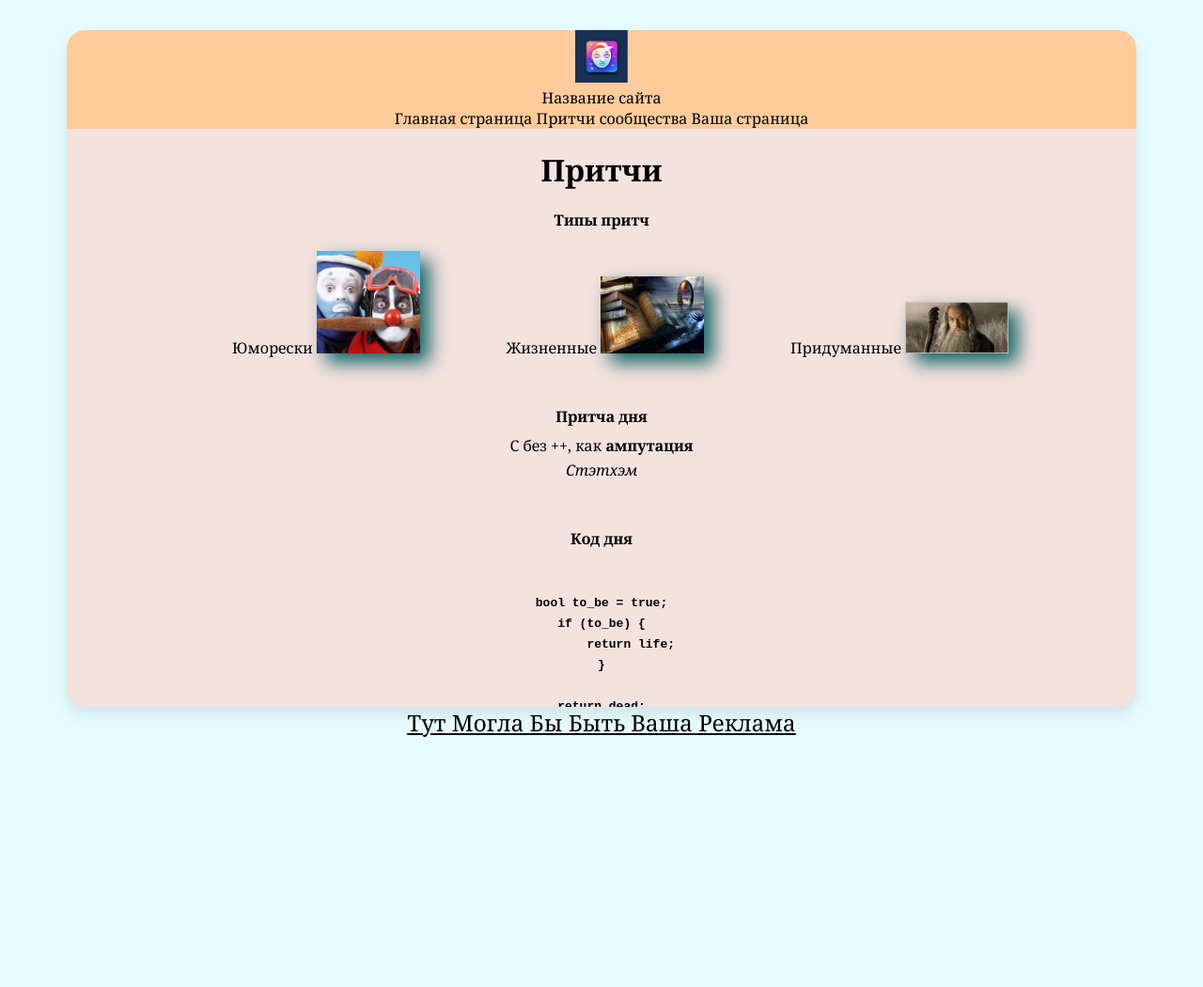
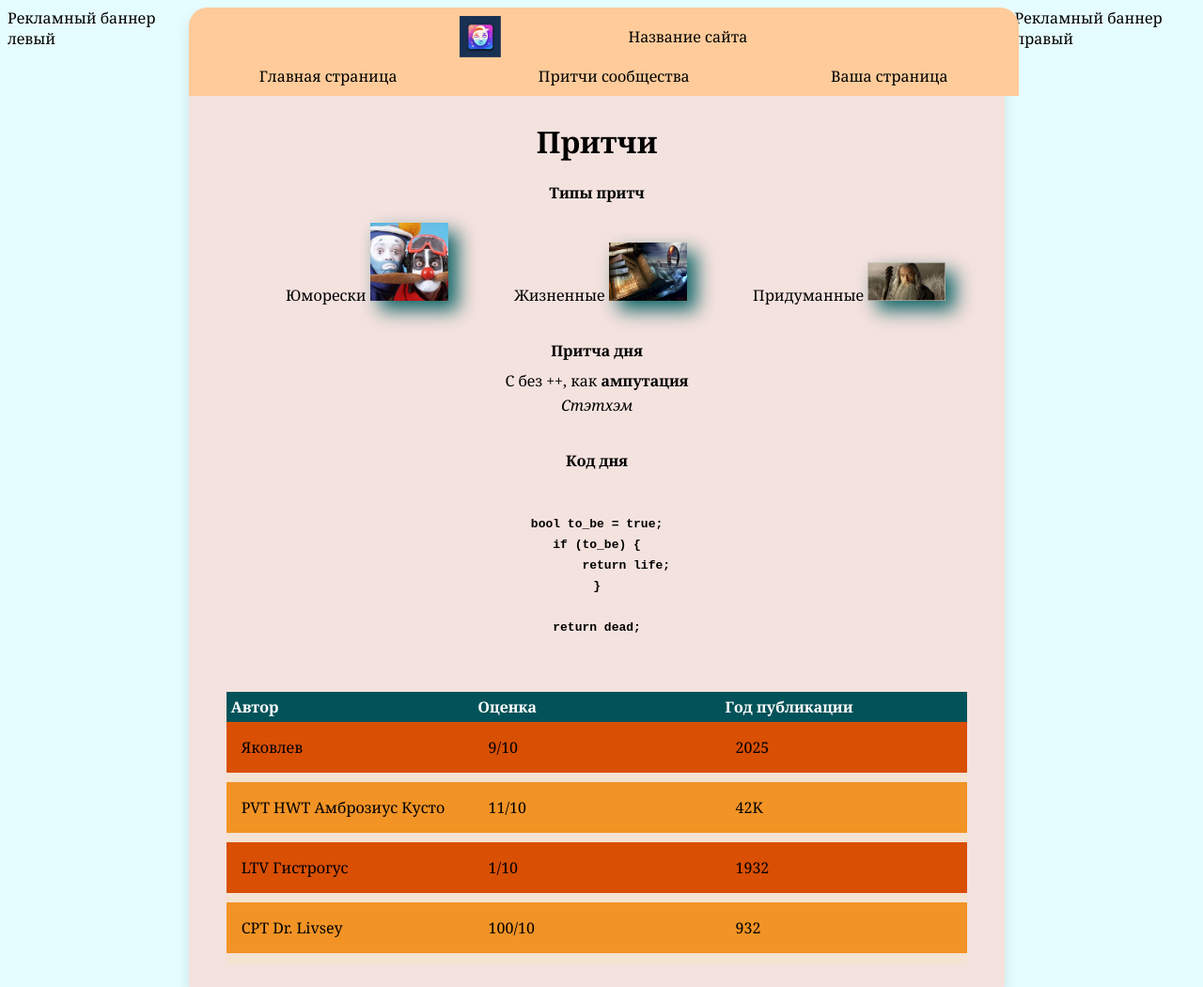
Before and after one commit to BessonovBoris/itmo-web-frontend, a plain HTML site: page html/parables_main.html in a window 1280 px wide. Shown: the top 1050 px of the page at 94% size. Before the commit the page ends 816 px from the top, so only its background shows below. Drawn offline with Linux system fonts and the light colour scheme; a web font is replaced by a local one.

Commit message:
add adverts, fix namings. add grid

```diff
--- a/css/main.css
+++ b/css/main.css
@@ -2,8 +2,87 @@
 	font-family: "Noto Serif", serif;
 }
 
+.page {
+	background-color: #e6fdff;
+	display: flex;
+	flex-direction: column;
+	justify-content: center;
+	align-items: center;
+}
+
+.page__top {
+	display: flex;
+	justify-content: center;
+	flex-grow: 1;
+}
+
+.page__left-advert {
+	padding-right: 10px;
+}
+
+.page__right-advert {
+	padding-left: 10px;
+}
+
+@media screen and (width < 900px) {
+	.page__left-advert {
+		display: none;
+	}
+
+	.page__right-advert {
+		display: none;
+	}
+}
+
+.page__container {
+	width: 80%;
+	height: 90%;
+	padding-top: 100px;
+	max-width: 1600px;
+	background-color: #f4e2de;
+	border-radius: 20px;
+	box-shadow: 0px 8px 16px rgba(0, 0, 0, 0.1);
+	overflow: hidden;
+	text-align: center;
+}
+
 .page__header {
 	background-color: #ffcb9a;
+	margin-bottom: 30px;
+	position: fixed;
+	justify-content: space-around;
+	top: 1%;
+	width: 69%; /* Исправить */
+	border-radius: 20px 20px 0 0;
+	z-index: 1;
+}
+
+.header__title {
+	padding: 1% 25% 1% 25%;
+	box-sizing: border-box;
+	display: flex;
+	justify-content: space-around;
+	align-items: center;
+}
+
+.header__menu {
+	display: flex;
+	justify-content: space-around;
+	margin-bottom: 10px;
+}
+
+@media screen and (width >= 800px) {
+	.title__ikon {
+		width: 10%;
+		height: 10%;
+	}
+}
+
+@media screen and (width < 800px) {
+	.title__ikon {
+		width: 20%;
+		height: 20%;
+	}
 }
 
 .footer {
@@ -12,30 +91,3 @@
 	text-transform: capitalize;
 	text-decoration: underline;
 }
-
-.heading {
-	text-align: center;
-}
-
-@media (max-width: 800px) {
-	.page__container {
-		flex-wrap: nowrap;
-	}
-
-	.sidebar {
-		width: 40%;
-	}
-
-	.content {
-		width: 80%;
-	}
-
-	.menu__link {
-		font-size: 16px;
-		padding: 10px;
-	}
-
-	.search-bar-container {
-		width: 70%;
-	}
-}
--- a/css/parables_main.css
+++ b/css/parables_main.css
@@ -1,25 +1,4 @@
 @import "./main.css";
-
-.page {
-	background-color: #e6fdff;
-	display: flex;
-	flex-direction: column;
-	justify-content: center;
-	align-items: center;
-	height: 100vh;
-}
-
-.page__container {
-	width: 90%;
-	height: 90%;
-	max-width: 1600px;
-	background-color: #f4e2de;
-	border-radius: 20px;
-	box-shadow: 0px 8px 16px rgba(0, 0, 0, 0.1);
-	overflow: hidden;
-	position: relative;
-	text-align: center;
-}
 
 .parable-types {
 	margin-bottom: 5%;
--- /dev/null
+++ b/css/table.css
@@ -0,0 +1,29 @@
+.parables-table {
+	display: grid;
+	grid-template-columns: repeat(3, 1fr);
+	margin: 0 40px 40px 40px;
+	border-bottom: 2px solid #f4e2d2;
+}
+
+.parables-table__header {
+	background-color: #025259;
+	color: white;
+	font-weight: bold;
+	text-align: left;
+	padding: 5px;
+}
+
+.parables-table__parable-row {
+	display: contents;
+}
+
+.parable-row__cell {
+	padding: 16px;
+	text-align: left;
+	background-color: #f29325;
+	border-bottom: 10px solid #f4e2d2;
+}
+
+.parables-table__parable-row:nth-child(even) .parable-row__cell {
+	background-color: #d94f04;
+}
--- a/html/parables_main.html
+++ b/html/parables_main.html
@@ -6,6 +6,7 @@
 		<meta name="keywords" content="social network, parable, community" />
 		<meta name="description" content="cummunitys parables, fun" />
 		<link href="../css/parables_main.css" rel="stylesheet" />
+		<link href="../css/table.css" rel="stylesheet" />
 
 		<link
 			href="https://fonts.googleapis.com/css2?family=Jacquarda+Bastarda+9&family=Libre+Baskerville:ital,wght@0,400;0,700;1,400&family=Noto+Serif:ital,wght@0,100..900;1,100..900&display=swap"
@@ -15,11 +16,17 @@
 		<title>притчи сообщества</title>
 	</head>
 	<body class="page">
+		<div class="page__top">
+			<div class="page__left-advert">Рекламный баннер левый</div>
+
 			<div class="page__container">
 				<header class="page__header">
-				<div class="header__main-ikon">
-					<img src="../static/main-ikon.png" height="5%" width="5%" />
-					<article class="main-ikon__name">Название сайта</article>
+					<div class="header__title">
+						<img
+							class="title__ikon"
+							src="../static/main-ikon.png"
+						/>
+						<article class="title__name">Название сайта</article>
 					</div>
 					<div class="header__menu">
 						<span>Главная страница</span>
@@ -83,7 +90,42 @@ return dead;
 				</code>
 			</pre>
 					</div>
+
+					<div class="parables-table">
+						<div class="parables-table__header">Автор</div>
+						<div class="parables-table__header">Оценка</div>
+						<div class="parables-table__header">Год публикации</div>
+
+						<div class="parables-table__parable-row">
+							<div class="parable-row__cell">Яковлев</div>
+							<div class="parable-row__cell">9/10</div>
+							<div class="parable-row__cell">2025</div>
+						</div>
+
+						<div class="parables-table__parable-row">
+							<div class="parable-row__cell">
+								PVT HWT Амброзиус Кусто
+							</div>
+							<div class="parable-row__cell">11/10</div>
+							<div class="parable-row__cell">42K</div>
+						</div>
+
+						<div class="parables-table__parable-row">
+							<div class="parable-row__cell">LTV Гистрогус</div>
+							<div class="parable-row__cell">1/10</div>
+							<div class="parable-row__cell">1932</div>
+						</div>
+
+						<div class="parables-table__parable-row">
+							<div class="parable-row__cell">CPT Dr. Livsey</div>
+							<div class="parable-row__cell">100/10</div>
+							<div class="parable-row__cell">932</div>
+						</div>
+					</div>
 				</main>
+			</div>
+
+			<div class="page__right-advert">Рекламный баннер правый</div>
 		</div>
 
 		<footer class="footer">тут могла бы быть ваша реклама</footer>
```
Lines whose indentation alone changed are shown as unchanged.
